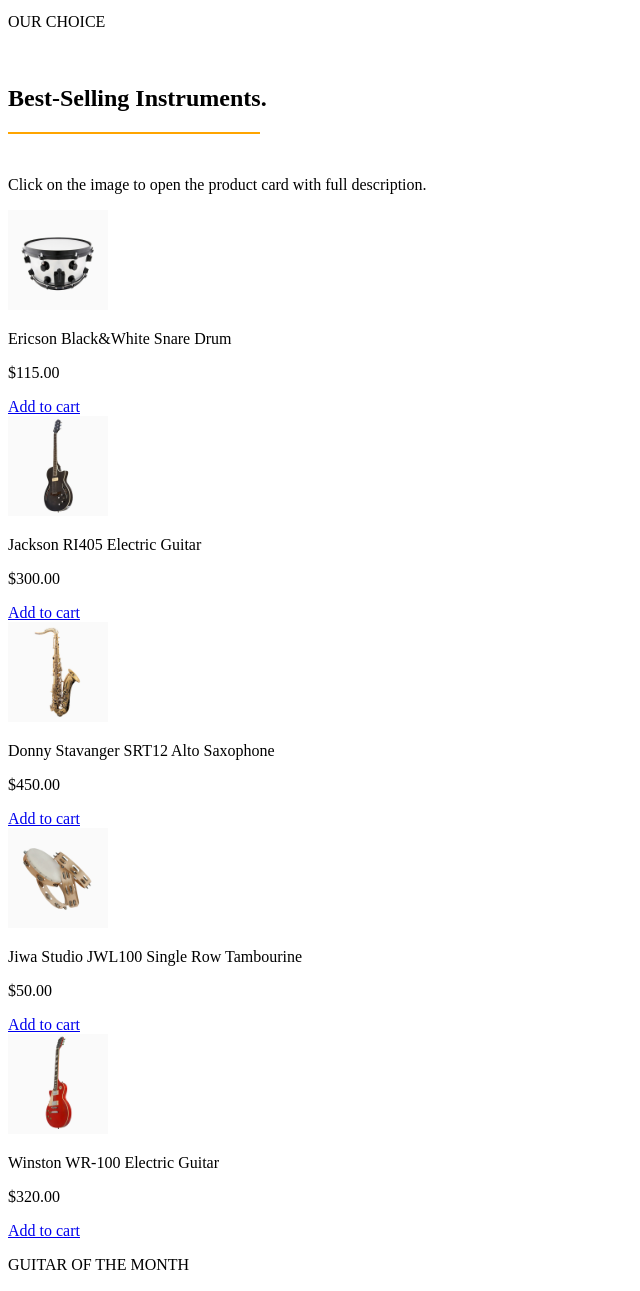
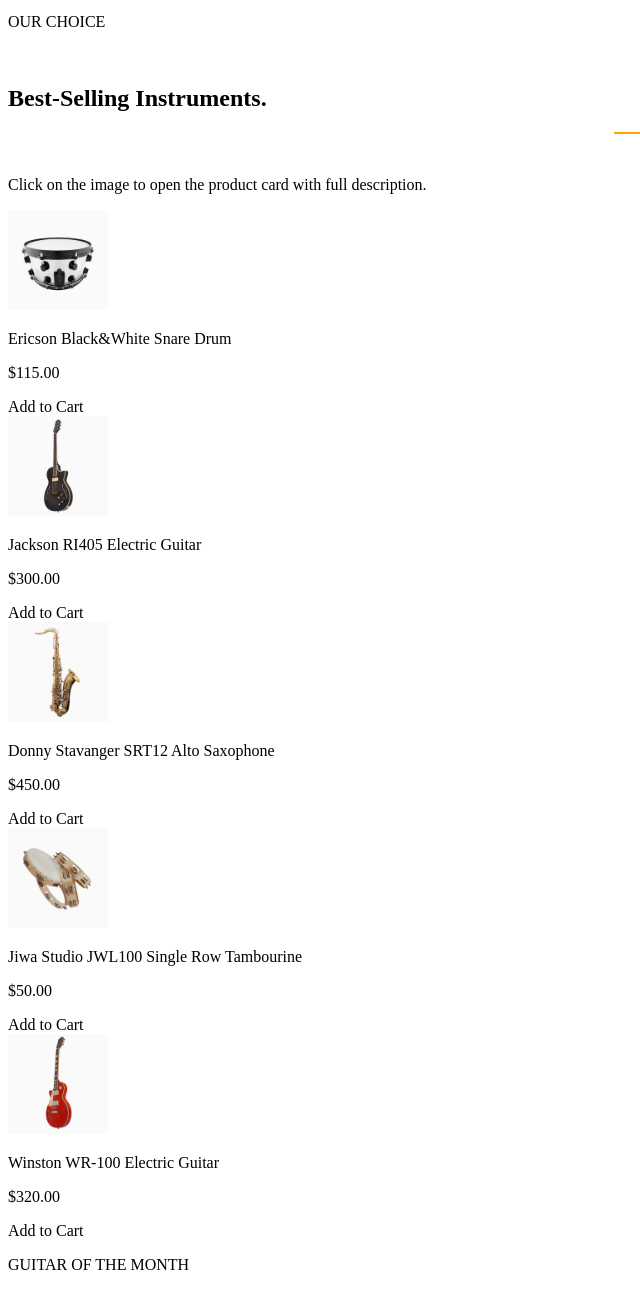
Before and after one commit to koldovsky/631-team-02, a plain HTML site: page index.html in a window 1280 px wide. Shown: the part 65-1356 px from the top of the page, without its empty margins (0-640 px from the left). Drawn offline with Linux system fonts and the light colour scheme.

Commit message:
Added initial html

```diff
--- a/index.html
+++ b/index.html
@@ -25,7 +25,7 @@
             <p>OUR CHOICE</p>
             <br>
             <h1>Best-Selling Instruments.</h1>
-            <hr align="left" color="orange" size="2" width="250">
+            <hr align="centre" color="orange" size="2" width="50">
             <br>
             <p>Click on the image to open the product card with full description.
             </p>
@@ -34,31 +34,31 @@
                     <img src="ivaniv/drum.jpg" alt="drum" width="100">
                     <p>Ericson Black&White Snare Drum</p>
                     <p>$115.00</p>
-                    <a href="#">Add to cart</a>
+                    <a>Add to Cart</a>
                 </div>
                 <div class="gitara">
                     <img src="ivaniv/gitara.jpg" alt="gitara" width="100">
                     <p>Jackson RI405 Electric Guitar</p>
                     <p>$300.00</p>
-                    <a href="#">Add to cart</a>
+                    <a>Add to Cart</a>
                 </div>
                 <div class="saxofon">
                     <img src="ivaniv/saxofon.jpg" alt="saxofon" width="100">
                     <p>Donny Stavanger SRT12 Alto Saxophone</p>
                     <p>$450.00</p>
-                    <a href="#">Add to cart</a>
+                    <a>Add to Cart</a>
                 </div>
                 <div class="buben">
                     <img src="ivaniv/buben.jpg" alt="buben" width="100">
                     <p>Jiwa Studio JWL100 Single Row Tambourine</p>
                     <p>$50.00</p>
-                    <a href="#">Add to cart</a>
+                    <a>Add to Cart</a>
                 </div>
                 <div class="redgitara">
                     <img src="ivaniv/redgitara.jpg" alt="redgitara" width="100">
                     <p>Winston WR-100 Electric Guitar</p>
                     <p>$320.00</p>
-                    <a href="#">Add to cart</a>
+                    <a>Add to Cart</a>
                 </div>
             </div>
             <div class="GUITAR OF THE MONTH">
```
